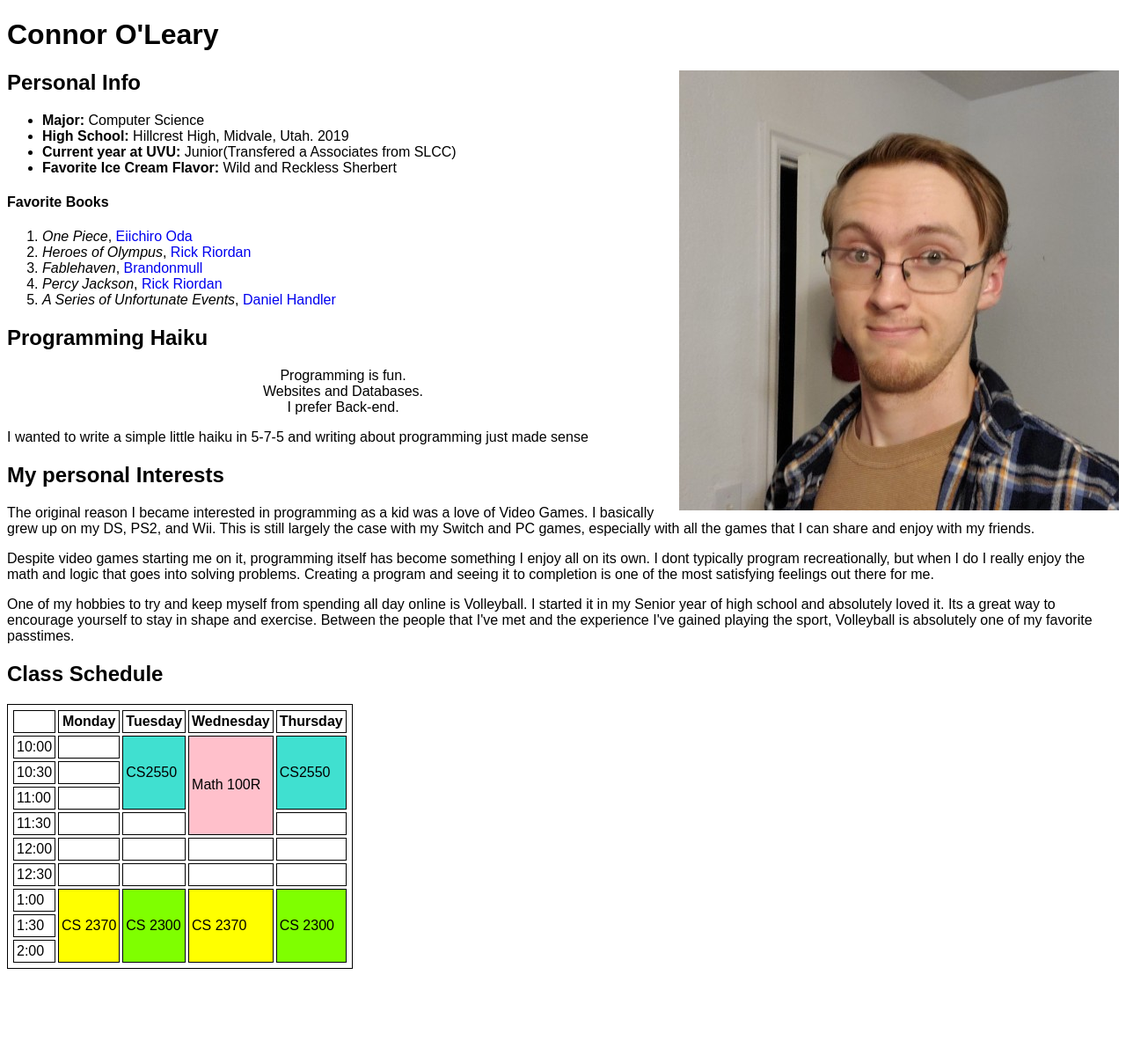
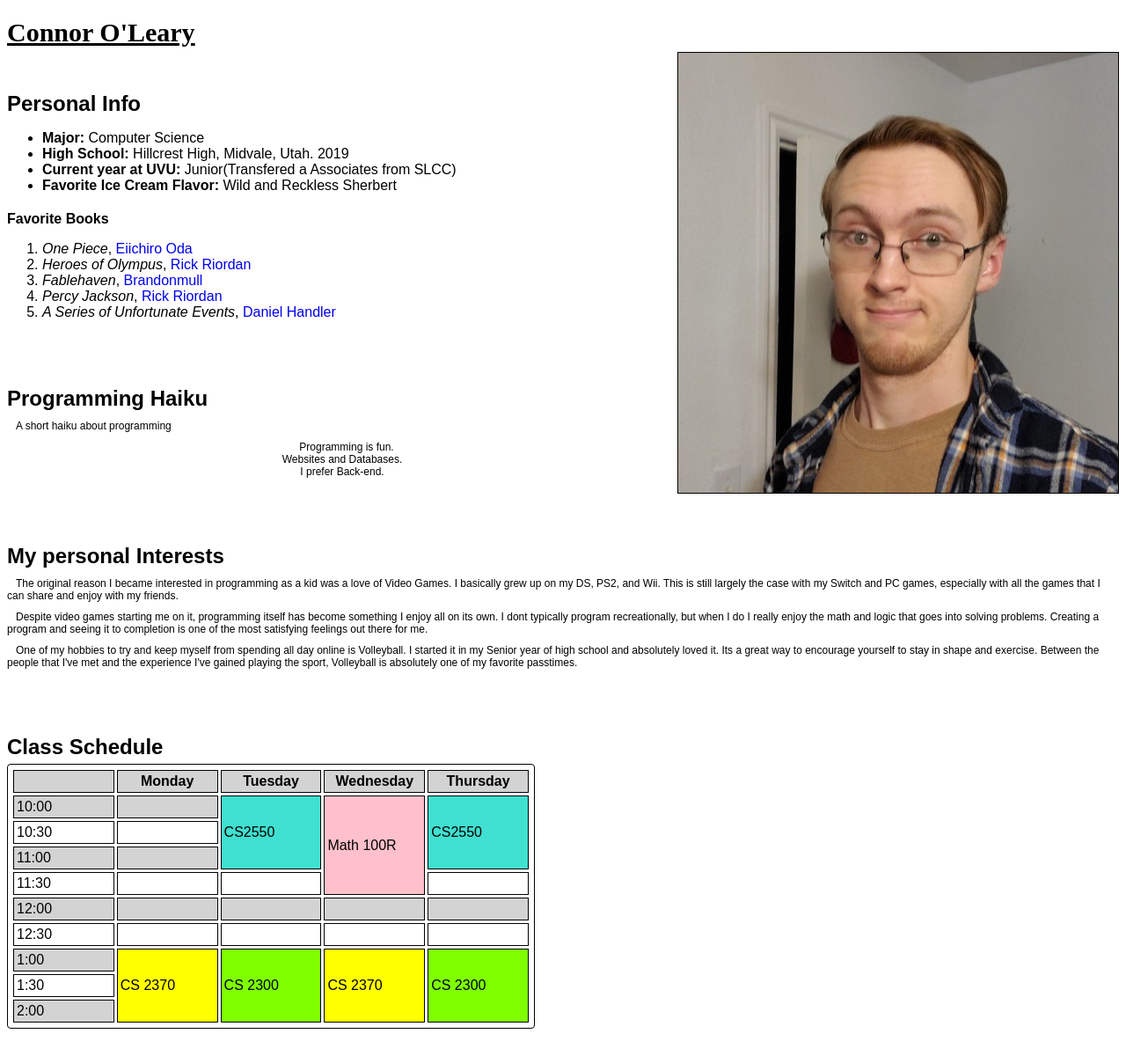
Before and after one commit to ConnorRO/CSIS2550Project1, a plain HTML site: page index.html in a window 1280 px wide. Shown: the whole page at 88% size. Before the commit the page ends 1109 px from the top, so only its background shows below. Drawn offline with Linux system fonts and the light colour scheme.

Commit message:
updated CSS for submission Part 1

```diff
--- a/css/main.css
+++ b/css/main.css
@@ -1,3 +1,25 @@
+*{
+    font-family: sans-serif;
+}
+
+header > h1{
+    font-family: serif;
+    font-size: 30px;
+    text-decoration: underline;
+}
+:is(h1, h2, h3, h4, h5, h6){
+    margin-top: 20px;
+    margin-bottom: 5px;
+}
+
+p{
+    font-size: 12px;
+    margin: 10px 0px;
+    text-indent: 10px;
+}
+
+
+
 a{
     text-decoration: none;
 }
@@ -5,21 +27,29 @@ a:hover{
     text-decoration: underline;
 }
 
-*{
-    font-family: sans-serif;
-}
-
-.res-section {
-	color:black;
-}
-
 table, th, td {
     border: 1px solid black;
     padding: 3px;
   }
-  table {
+table {
+    table-layout: fixed;
     border-spacing: 3px;
-  }
+    border-radius: 4px;
+    width: 600px;
+}
+tr:nth-child(odd){
+    background-color: lightgray;
+}
+
+.haiku{
+    text-align: center;
+}
+
+.portrait{
+    float: right;
+    border: 1px solid black;
+}
+
 
 .cs2300 {
     background-color: chartreuse;
@@ -33,3 +63,8 @@ table, th, td {
 .math100R {
     background-color: pink;
 }
+
+.res-section {
+    margin-top: 50px;
+    margin-bottom: 75px;
+}
--- a/index.html
+++ b/index.html
@@ -3,13 +3,12 @@
     <head>
         <title>About Connor</title>
 
-        <link rel="stylesheet" href="css/main.css" />
     </head>
     <body>
 
         <header>
             <h1>Connor O'Leary</h1>
-            <img src="img/self-photo.jpg" alt="Image not created yet" align="right">
+            <img src="img/self-photo.jpg" alt="Connor O'Leary" class = "portrait">
         </header>
 
         <main>
@@ -32,8 +31,9 @@
             </section>
             <section  class='res-section'>
                 <h2>Programming Haiku</h2>
-                <p align="center">Programming is fun.<br> Websites and Databases.<br> I prefer Back-end.</p>
-                <p>I wanted to write a simple little haiku in 5-7-5 and writing about programming just made sense</p>
+                <p>A short haiku about programming</p>
+                <p class = "haiku">Programming is fun.<br> Websites and Databases.<br> I prefer Back-end.</p>
+
             </section>
             <section  class='res-section'>
                 <h2>My personal Interests</h2>
@@ -43,7 +43,7 @@
             </section>
             <section  class='res-section'>
                 <h2>Class Schedule</h2>
-                <table style="border: 1px solid black; border-spacing: 3px; ">
+                <table>
                     <thead>
                       <tr>
                         <th></th>
@@ -106,5 +106,7 @@
                     </table>
             </section>
         </main>
+
+        <link rel="stylesheet" href="css/main.css" />
     </body>
 </html>
```
